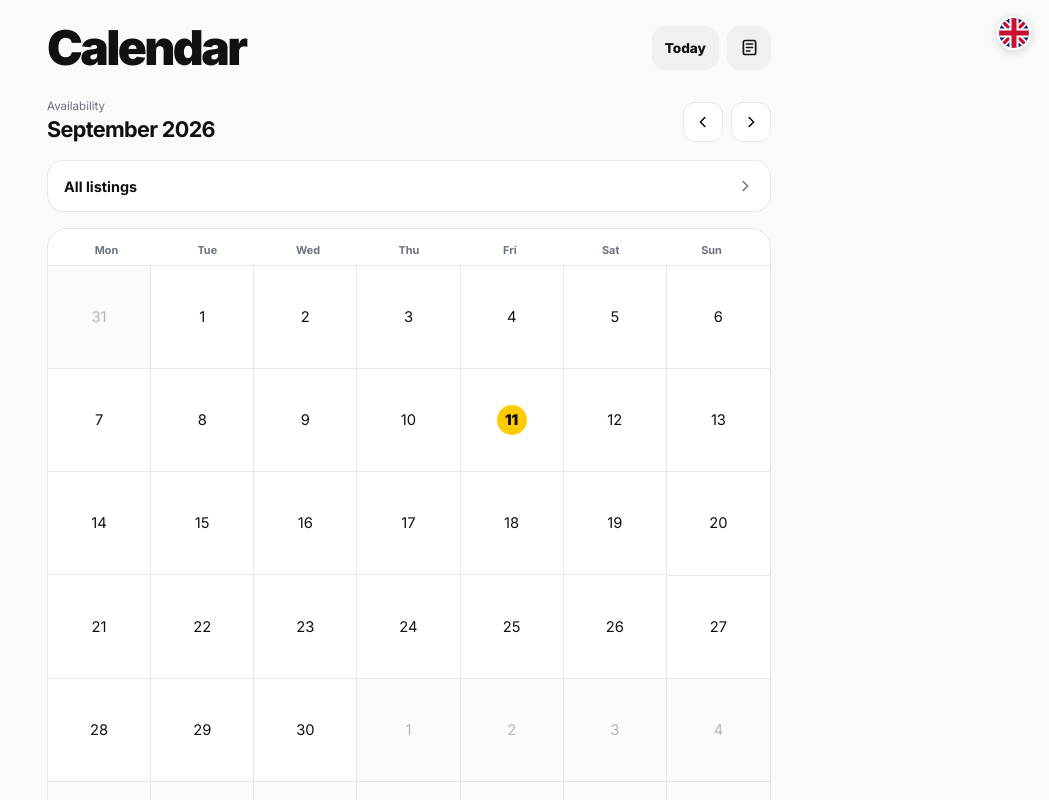
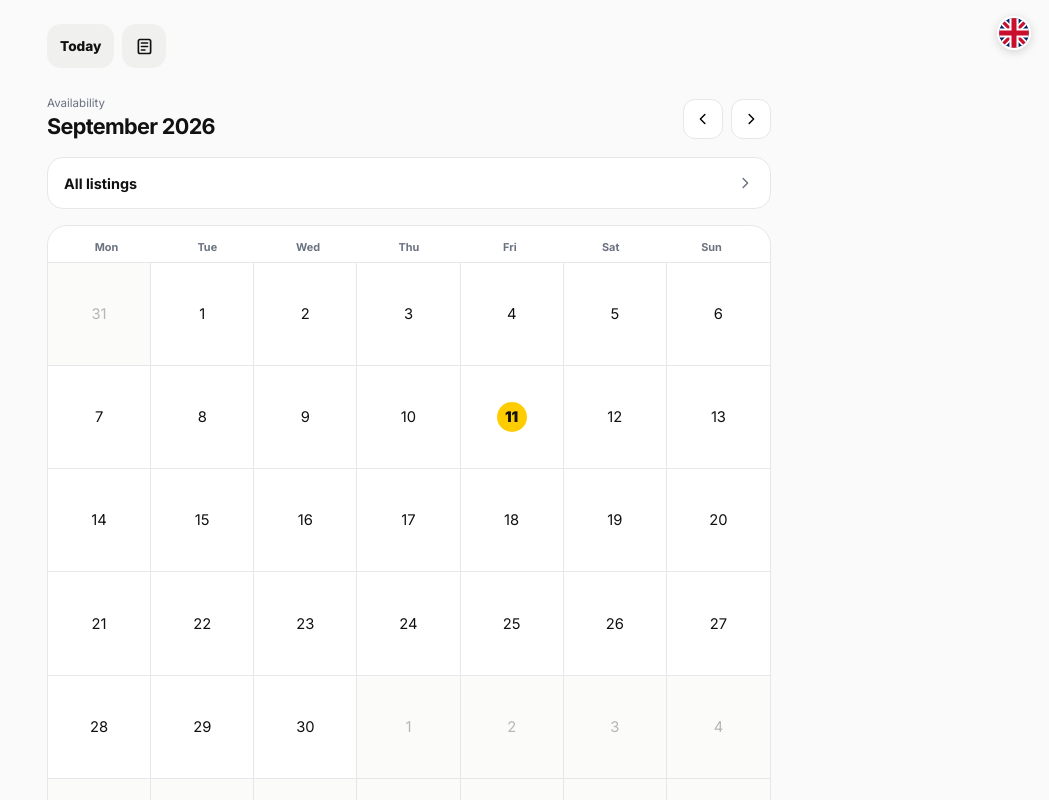
Before and after one commit to peralmkvist/hyrbart-webapp, a Next.js app in the folder hyrbart-webapp/: page /en/vard in a window 1280 px wide. Shown: the top 800 px of the page, without its empty margins (231-1280 px from the left). Built offline with nearby package versions, Linux system fonts and the light colour scheme.

Commit message:
Remove calendar page title

```diff
--- a/hyrbart-webapp/components/HostCalendar.tsx
+++ b/hyrbart-webapp/components/HostCalendar.tsx
@@ -52,7 +52,6 @@ export default function HostCalendar({ locale }: { locale: string }) {
   return (
     <section className="hostCalendarPage">
       <div className="hostCalendarTop">
-        <h1>{en ? 'Calendar' : 'Kalender'}</h1>
         <div className="hostCalendarTopActions">
           <button type="button" className="hostCalendarToday" onClick={() => setMonth(startOfMonth(today))}>
             {en ? 'Today' : 'Idag'}
```
